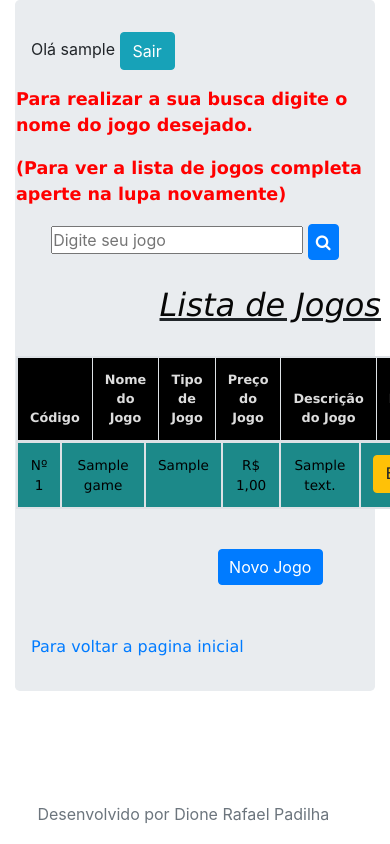
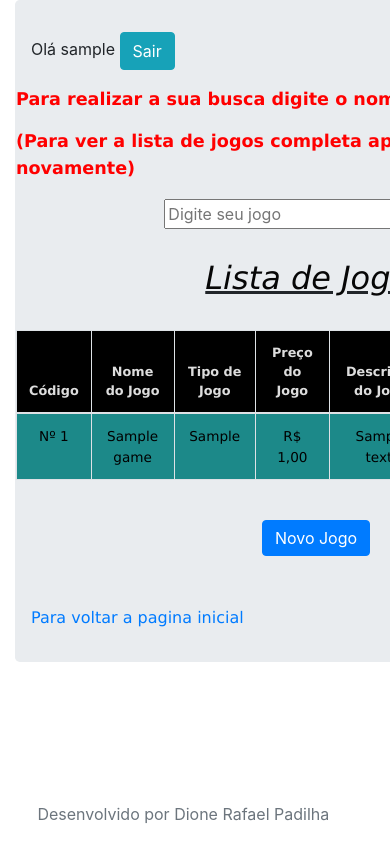
Before and after one commit to Dio30/Portifolio_Django, a Django app: page /jogos/lista/ in a window 390 px wide; the page is wider, and only the part inside the window is pictured. Run offline with Django 4.2, Linux system fonts and the light colour scheme; a user stored in the database is signed in; tables that the repository leaves empty hold one stand-in row (values such as "Sample post"); some libraries are stand-ins or nearby versions.

Commit message:
fix css again2

```diff
--- a/gestao_jogos/static/style.css
+++ b/gestao_jogos/static/style.css
@@ -1,14 +1,6 @@
-*{margin:0; padding: 0; box-sizing: border-box;}
-@media screen and (max-width: 480px){
-    .table-bordered {width: 94%}
-    .thead {display:flex}
-    .meusjogos {display:flex}
-    .jumbotron {width: 100%}
-}
-
-@media only screen and (min-width: 1200px){
-    .table-bordered {width: 100%;};
-    .jumbotron {width: 100%};
+@media only screen and (max-device-width: 900px){
+    .table-bordered {width: 600px;}
+    .jumbotron {width: 600px;}
 }
 
 h2{
```
